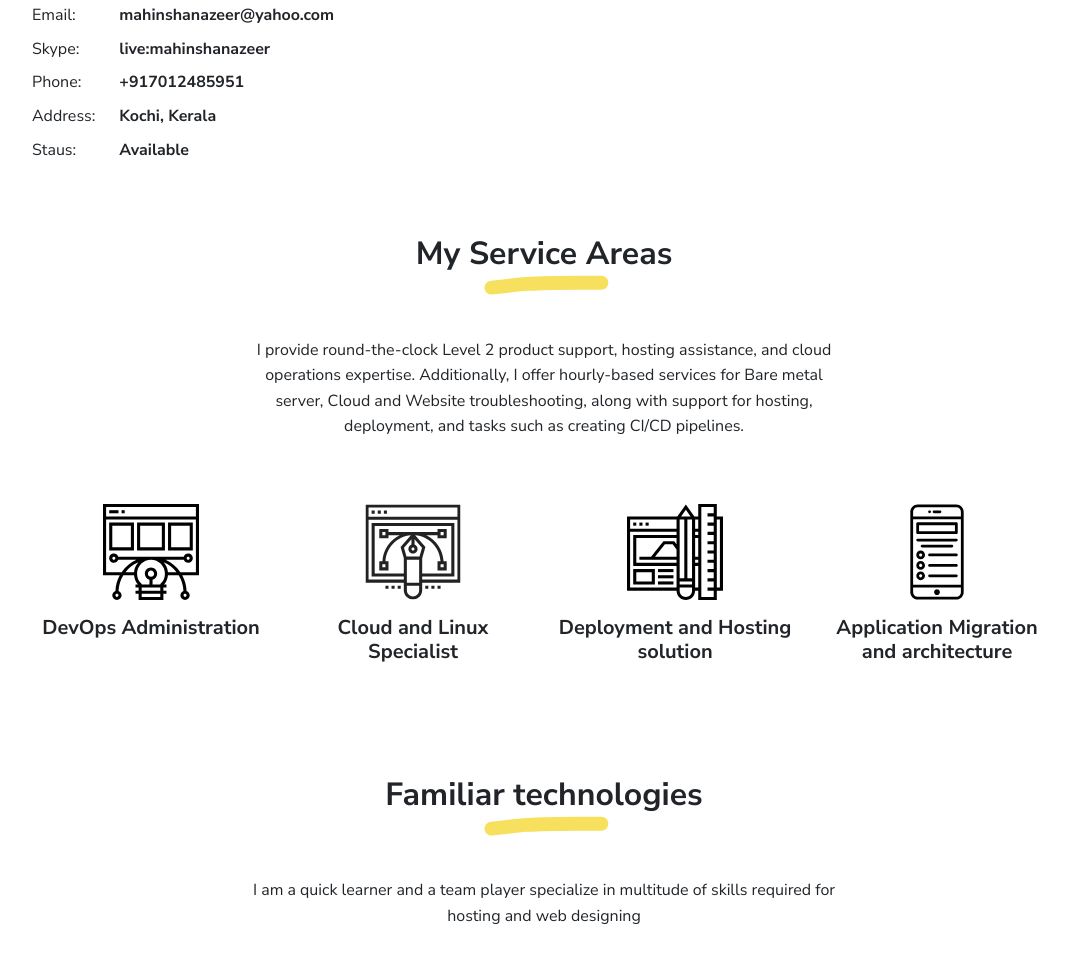
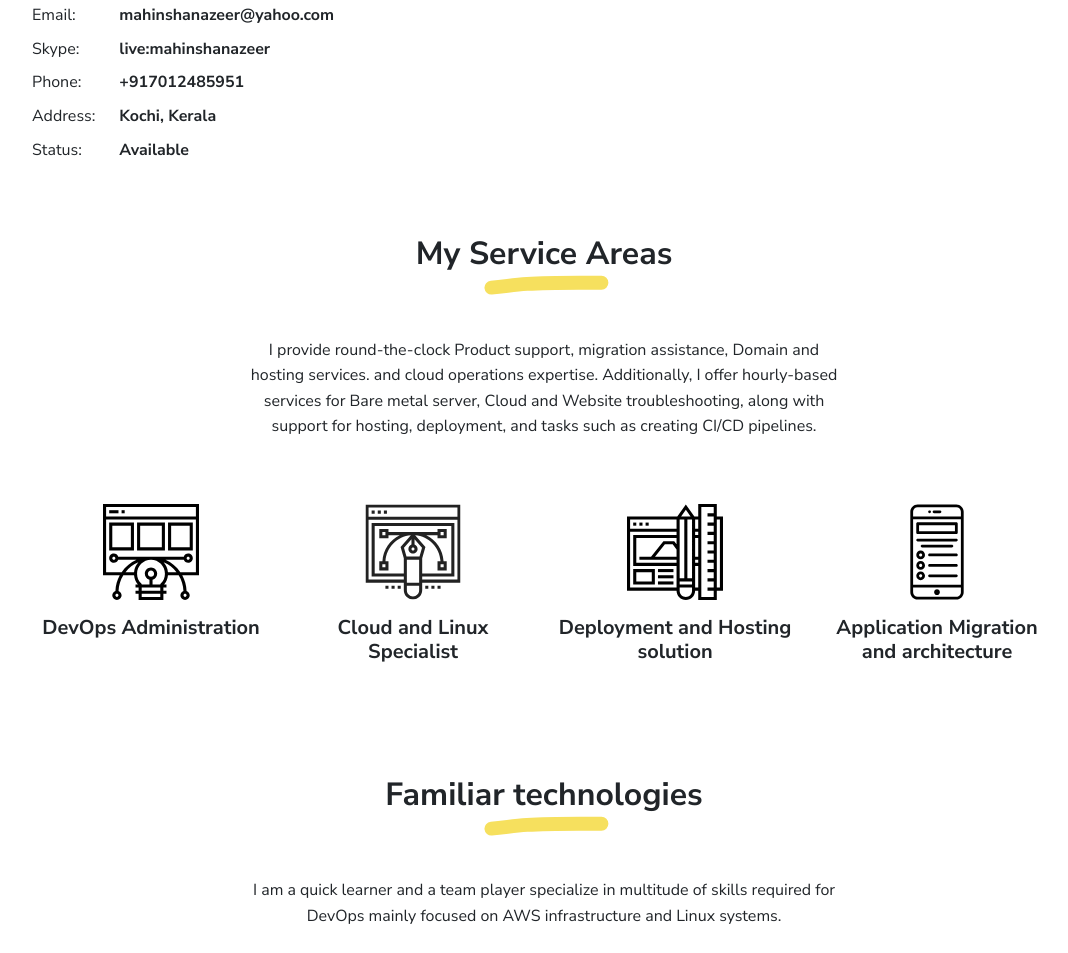
Before and after one commit to mahinshanazeer/resume, a plain HTML site: page index.html in a window 1280 px wide. Shown: the part 1419-2372 px from the top of the page, without its empty margins (96-1164 px from the left). Drawn offline with Linux system fonts and the light colour scheme.

Commit message:
Final edit from office desktop, Poornam, March 29, 2.59pm

```diff
--- a/index.html
+++ b/index.html
@@ -61,7 +61,6 @@
                   <li class="nav-item"><a class="nav-link" href="https://www.linkedin.com/in/mahinshan" title="LinkedIn"><i class="fab fa-linkedin"></i><span class="menu-title sr-only">LinkedIn</span></a></li>
                   <li class="nav-item"><a class="nav-link" href="https://www.github.com/mahinshanazeer" title="Github"><i class="fab fa-github"></i><span class="menu-title sr-only">Behance</span></a></li>
                   <li class="nav-item"><a class="nav-link" href="https://medium.com/@mahinshanazeer" title="Github"><i class="fab fa-medium"></i><span class="menu-title sr-only">Medium</span></a></li>
-                  <li class="nav-item"><a class="nav-link" href="https://stackoverflow.com/users/23418445/mahin-shah" title="Stackoverflow"><i class="fab fa-stackoverflow"></i><span class="menu-title ">SO</span></a></li>
           </div>
         </div>
       </div
@@ -115,7 +114,7 @@
             <div class="pb-1 fw-bolder">Kochi, Kerala</div>
           </div>
           <div class="col-sm-2">
-            <div class="pb-1">Staus:</div>
+            <div class="pb-1">Status:</div>
           </div>
           <div class="col-sm-10">
             <div class="pb-1 fw-bolder">Available</div>
@@ -132,7 +131,7 @@
       <h2 class="marker marker-center">My Service Areas</h2>
     </div>
     <div class="text-center">
-      <p class="mx-auto mb-3" style="max-width:600px"> I provide round-the-clock Level 2 product support, hosting assistance, and cloud operations expertise. Additionally, I offer hourly-based services for Bare metal server, Cloud and Website troubleshooting, along with support for hosting, deployment, and tasks such as creating CI/CD pipelines. </p>
+      <p class="mx-auto mb-3" style="max-width:600px"> I provide round-the-clock Product support, migration assistance, Domain and hosting services. and cloud operations expertise. Additionally, I offer hourly-based services for Bare metal server, Cloud and Website troubleshooting, along with support for hosting, deployment, and tasks such as creating CI/CD pipelines. </p>
     </div>
     <div class="row py-3">
       <div class="col-md-3 text-center" data-aos="fade-up" data-aos-delay="100"><img class="mb-2" src="images/services/web-design.svg" width="96" height="96" alt="web design"/>
@@ -156,7 +155,7 @@
       <h2 class="marker marker-center">Familiar technologies</h2>
     </div>
     <div class="text-center">
-      <p class="mx-auto mb-3" style="max-width:600px">I am a quick learner and a team player specialize in multitude of skills required for hosting and web designing
+      <p class="mx-auto mb-3" style="max-width:600px">I am a quick learner and a team player specialize in multitude of skills required for DevOps mainly focused on AWS infrastructure and Linux systems.
     </div>
     <div class="bg-light p-3">
       <div class="row">
```
Also changed, not shown: images/illustrations/2808108_18383.svg (added), images/illustrations/test_1.svg (added), 2 other files.
